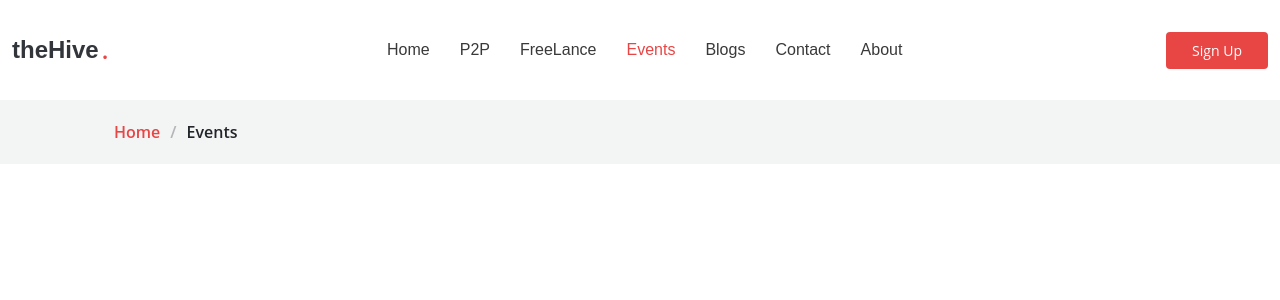
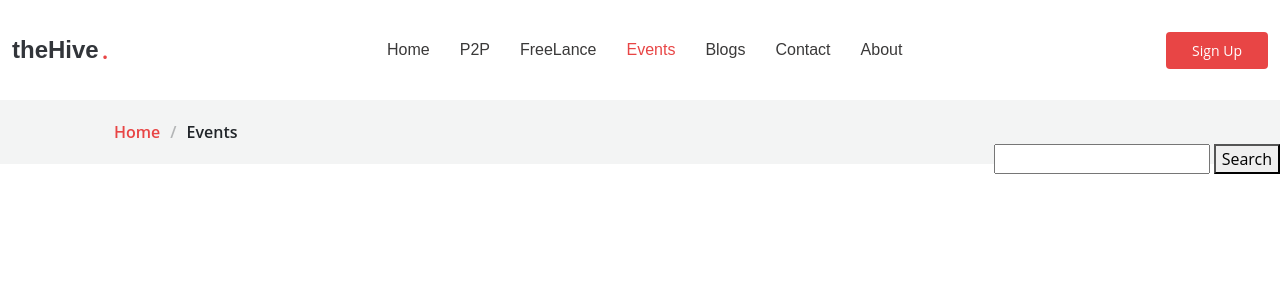
Before and after one commit to Okorax/unimart, a Django app: page /events/ in a window 1280 px wide. Shown: the top 300 px of the page. Run offline with Django 4.2, Linux system fonts and the light colour scheme; data that the repository does not hold is empty; parts of the project's set-up code (start-up, migrations or seed data) failed here and were passed over; some libraries are stand-ins or nearby versions.

Commit message:
Added search features to the events app

```diff
--- a/uniMart/events/templates/events/home.html
+++ b/uniMart/events/templates/events/home.html
@@ -22,6 +22,12 @@
                 <li class="current">Events</li>
             </ol>
         </div>
+        <span class="float-end">
+            <form action="{% url 'event-search' %}" method="get">
+                <input type="search" name="events-search" id="events-search"/>
+                <button type="submit">Search</button>
+            </form>
+        </span>
     </nav>
 </div>
 
--- a/uniMart/events/urls.py
+++ b/uniMart/events/urls.py
@@ -1,7 +1,8 @@
 from django.urls import path
-from .views import home, attend_event
+from .views import home, attend_event, search
 
 urlpatterns = [
     path('', home, name="event-home"),
+    path('events/search/results/', search, name="event-search"),
     path('attend/<int:event_id>/', attend_event, name='attend_event'),
 ]
--- a/uniMart/events/views.py
+++ b/uniMart/events/views.py
@@ -2,6 +2,7 @@ from django.shortcuts import render, get_object_or_404
 from .models import Event
 from django.db.models import Count
 from django.views.decorators.csrf import csrf_exempt
+from django.contrib.postgres.search import SearchQuery
 
 # Create your views here.
 
@@ -17,6 +18,11 @@ def home(request):
         'events': events,
         'attending_event_ids': attending_event_ids
     })
+
+def search(request):
+    q = request.GET.get("events-search")
+    events = Event.objects.filter(search_vector=SearchQuery(q))
+    return render(request, "events/home.html", {"events": events})
 
 @csrf_exempt
 def attend_event(request, event_id):
--- a/uniMart/uwsgi.ini
+++ b/uniMart/uwsgi.ini
@@ -9,3 +9,4 @@ uid = appuser
 gid = appuser
 buffer-size = 32768
 graceful-timeout = 30
+harakiri = 30
```
Also changed, not shown: uniMart/blogs/migrations/0001_initial.py.
